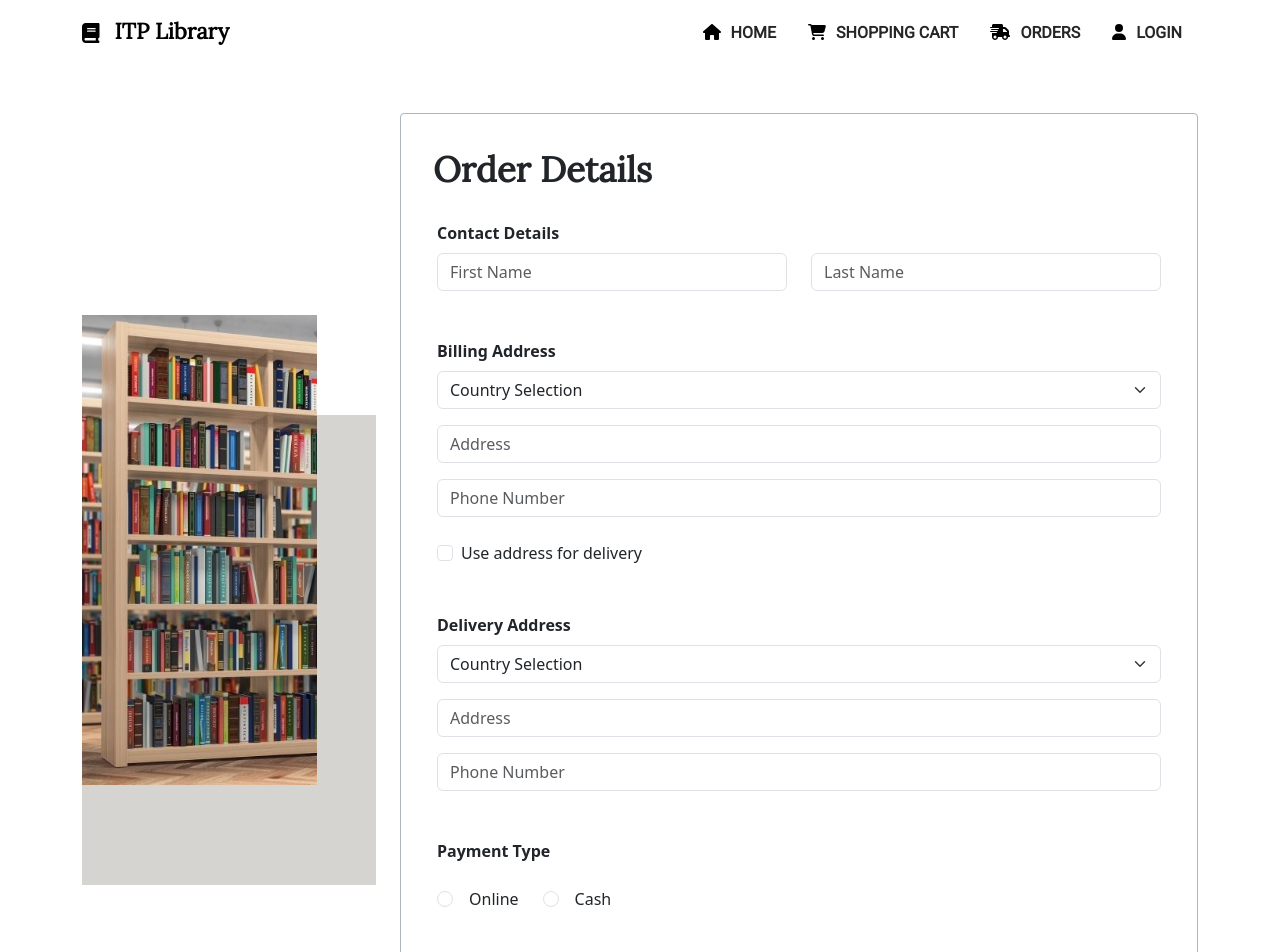
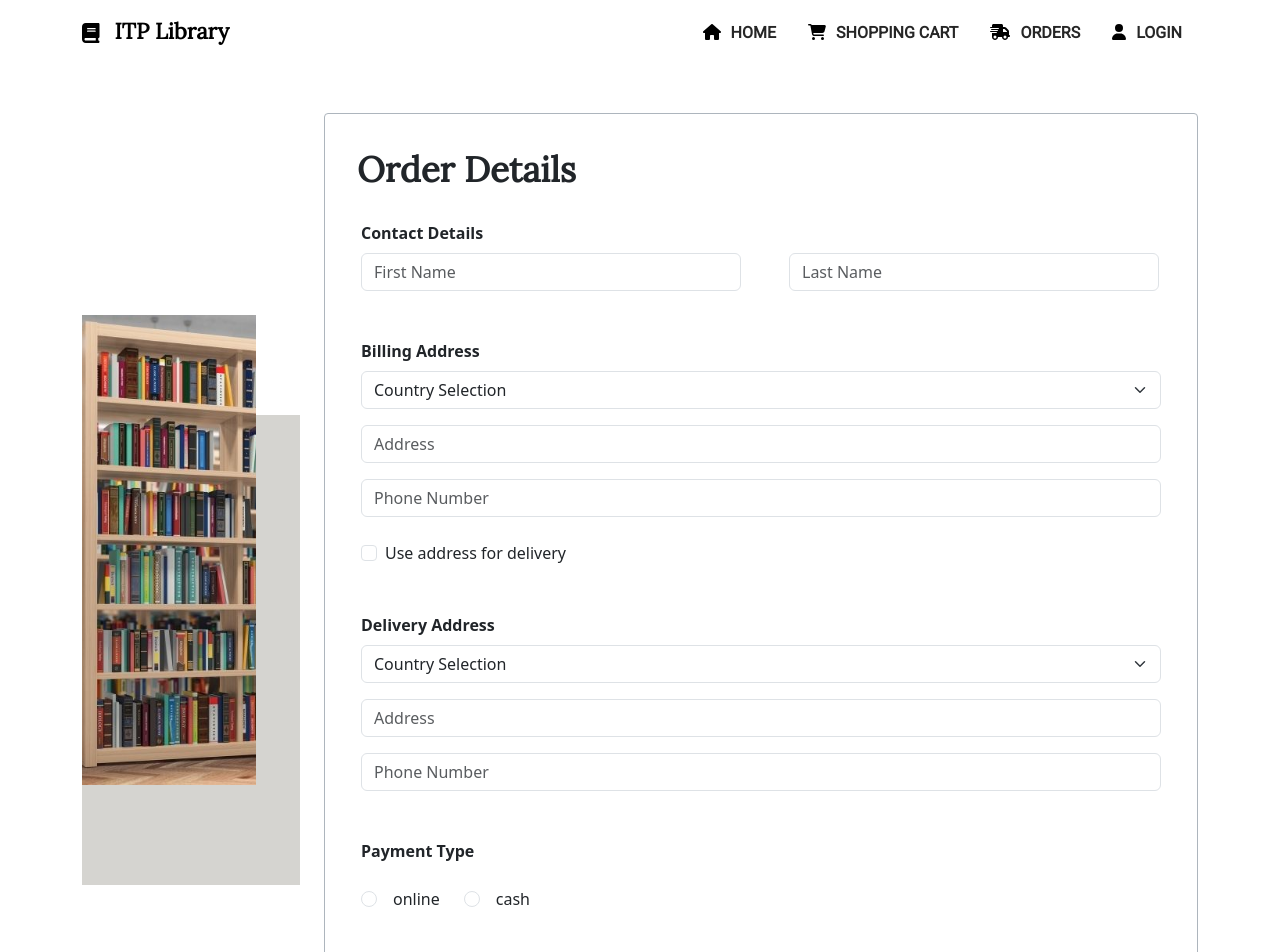
Before and after one commit to alexst1910/ITP-Library, a React (Create React App) app in the folder itp-library/: page /order in a window 1280 px wide. Shown: the top 952 px of the page. Built offline with nearby package versions, Linux system fonts and the light colour scheme.

Commit message:
added form components
added form components

```diff
--- /dev/null
+++ b/itp-library/src/components/FormComponents/CheckBox.tsx
@@ -0,0 +1,16 @@
+const CheckBox = (props: { label: string }) => {
+  return (
+    <>
+      <input
+        className="form-check-input"
+        type="checkbox"
+        value=""
+        id="flexCheckDefault"
+      />
+      <label className="form-check-label" htmlFor="flexCheckDefault">
+        {props.label}
+      </label>
+    </>
+  );
+};
+export default CheckBox;
--- /dev/null
+++ b/itp-library/src/components/FormComponents/Date.tsx
@@ -0,0 +1,10 @@
+const Date = (props: { placeholder: string }) => {
+  return (
+    <input
+      type="date"
+      className="form-control"
+      placeholder={props.placeholder}
+    />
+  );
+};
+export default Date;
--- /dev/null
+++ b/itp-library/src/components/FormComponents/Input.tsx
@@ -0,0 +1,17 @@
+const Input = (props: {
+  type: string;
+  placeholder: string;
+  width: string;
+  className: string;
+}) => {
+  return (
+    <input
+      type={props.type}
+      className={props.className}
+      placeholder={props.placeholder}
+      style={{ width: `${props.width}` }}
+    ></input>
+  );
+};
+
+export default Input;
--- /dev/null
+++ b/itp-library/src/components/FormComponents/Radio.tsx
@@ -0,0 +1,17 @@
+const Radio = (props: { label: string }) => {
+  return (
+    <>
+      <input
+        className="form-check-input"
+        type="radio"
+        name="flexRadioDefault"
+        id="flexRadioDefault1"
+      />
+      <label className="form-check-label ms-3 me-4" htmlFor="flexRadioDefault1">
+        {props.label}
+      </label>
+    </>
+  );
+};
+
+export default Radio;
--- /dev/null
+++ b/itp-library/src/components/FormComponents/Select.tsx
@@ -0,0 +1,11 @@
+const Select = (props: { placeholder: string }) => {
+  return (
+    <select className="form-select" aria-label="Default select example">
+      <option selected>{props.placeholder}</option>
+      <option value="1">Romania</option>
+      <option value="2">United Kingdom</option>
+      <option value="3">United States</option>
+    </select>
+  );
+};
+export default Select;
--- /dev/null
+++ b/itp-library/src/components/FormComponents/TextArea.tsx
@@ -0,0 +1,10 @@
+const TextArea = (props: { rows: number; placeholder: string }) => {
+  return (
+    <textarea
+      className="form-control"
+      placeholder={props.placeholder}
+      rows={props.rows}
+    />
+  );
+};
+export default TextArea;
--- a/itp-library/src/components/OrderForm/OrderForm.tsx
+++ b/itp-library/src/components/OrderForm/OrderForm.tsx
@@ -1,5 +1,10 @@
 import classes from "../OrderForm/OrderForm.module.css";
-
+import Input from "../FormComponents/Input";
+import Select from "../FormComponents/Select";
+import CheckBox from "../FormComponents/CheckBox";
+import Radio from "../FormComponents/Radio";
+import Date from "../FormComponents/Date";
+import TextArea from "../FormComponents/TextArea";
 const OrderForm = () => {
   return (
     <div
@@ -15,22 +20,20 @@ const OrderForm = () => {
           </div>
           <div className="d-flex flex-row">
             <div>
-              <input
+              <Input
                 type="text"
-                id="inputFirstName"
+                placeholder="First Name"
+                width="380px"
                 className="form-control mx-4"
-                placeholder="First Name"
-                style={{ width: "350px" }}
-              ></input>
+              />
             </div>
             <div>
-              <input
+              <Input
                 type="text"
-                id="inputLastName"
-                className="form-control me-4"
                 placeholder="Last Name"
-                style={{ width: "350px" }}
-              ></input>
+                width="370px"
+                className="form-control mx-4"
+              />
             </div>
           </div>
           <div className="d-flex justify-content-start mt-5 ps-4">
@@ -39,36 +42,21 @@ const OrderForm = () => {
             </label>
           </div>
           <div className="row mb-3 mx-4">
-            <select
-              className={`form-select `}
-              aria-label="Default select example"
-            >
-              <option selected>Country Selection</option>
-              <option value="1">Romania</option>
-              <option value="2">United Kingdom</option>
-              <option value="3">United States</option>
-            </select>
+            <Select placeholder="Country Selection" />
           </div>
           <div className="row mb-3 mx-4">
             <input type="text" className="form-control" placeholder="Address" />
           </div>
           <div className="row mb-4 mx-4">
-            <input
+            <Input
               type="tel"
+              placeholder="Phone Number"
               className="form-control"
-              placeholder="Phone Number"
+              width="800px"
             />
           </div>
           <div className="form-check ms-4 mb-5">
-            <input
-              className="form-check-input"
-              type="checkbox"
-              value=""
-              id="flexCheckDefault"
-            />
-            <label className="form-check-label" htmlFor="flexCheckDefault">
-              Use address for delivery
-            </label>
+            <CheckBox label="Use address for delivery" />
           </div>
           <div className="d-flex justify-content-start mt-4 ps-4">
             <label htmlFor="" className="form-label">
@@ -76,21 +64,17 @@ const OrderForm = () => {
             </label>
           </div>
           <div className="row mb-3 mx-4">
-            <select className="form-select" aria-label="Default select example">
-              <option selected>Country Selection</option>
-              <option value="1">Romania</option>
-              <option value="2">United Kingdom</option>
-              <option value="3">United States</option>
-            </select>
+            <Select placeholder="Country Selection" />
           </div>
           <div className="row mb-3 mx-4">
             <input type="text" className="form-control" placeholder="Address" />
           </div>
           <div className="row mb-5 mx-4">
-            <input
+            <Input
               type="tel"
+              placeholder="Phone Number"
               className="form-control"
-              placeholder="Phone Number"
+              width="800px"
             />
           </div>
           <div className="d-flex justify-content-start mt-4 mb-3 ps-4">
@@ -99,30 +83,8 @@ const OrderForm = () => {
             </label>
           </div>
           <div className="form-check-inline ms-4 mb-5">
-            <input
-              className="form-check-input"
-              type="radio"
-              name="flexRadioDefault"
-              id="flexRadioDefault1"
-            />
-            <label
-              className="form-check-label ms-3 me-4"
-              htmlFor="flexRadioDefault1"
-            >
-              Online
-            </label>
-            <input
-              className="form-check-input"
-              type="radio"
-              name="flexRadioDefault"
-              id="flexRadioDefault2"
-            />
-            <label
-              className="form-check-label ms-3"
-              htmlFor="flexRadioDefault2"
-            >
-              Cash
-            </label>
+            <Radio label="online" />
+            <Radio label="cash" />
           </div>
           <div className="d-flex justify-content-start mt-2 ps-4">
             <label htmlFor="" className="form-label">
@@ -130,11 +92,7 @@ const OrderForm = () => {
             </label>
           </div>
           <div className="row mb-5 mx-4">
-            <input
-              type="date"
-              className="form-control"
-              placeholder="Delivery Date"
-            />
+            <Date placeholder="Delivery Date" />
           </div>
           <div className="d-flex justify-content-start mt-4 ps-4">
             <label htmlFor="" className="form-label">
@@ -142,11 +100,7 @@ const OrderForm = () => {
             </label>
           </div>
           <div className="row mb-5 mx-4">
-            <textarea
-              className="form-control"
-              placeholder="Observations"
-              rows={3}
-            />
+            <TextArea placeholder="Observations" rows={3} />
           </div>
           <div className="d-flex justify-content-start mt-4 mb-2 ps-4">
             <label htmlFor="" className="form-label">
@@ -154,15 +108,7 @@ const OrderForm = () => {
             </label>
           </div>
           <div className="form-check ms-4 mb-5">
-            <input
-              className="form-check-input"
-              type="checkbox"
-              value=""
-              id="flexCheckDefault"
-            />
-            <label className="form-check-label" htmlFor="flexCheckDefault">
-              Would you recommend us?
-            </label>
+            <CheckBox label="Would you recommend us?" />
           </div>
         </form>
         <div className="d-flex flex-row justify-content-between">
--- a/itp-library/src/pages/OrderPage.module.css
+++ b/itp-library/src/pages/OrderPage.module.css
@@ -1,5 +1,6 @@
 .item {
   height: 1500px;
+  width: 800px;
   display: grid;
   align-items: start;
 }
```
